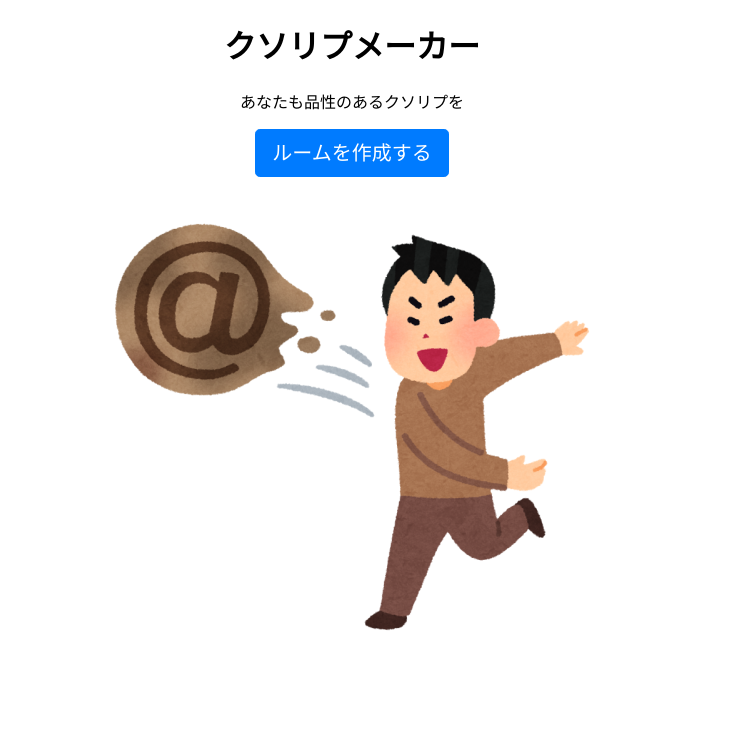
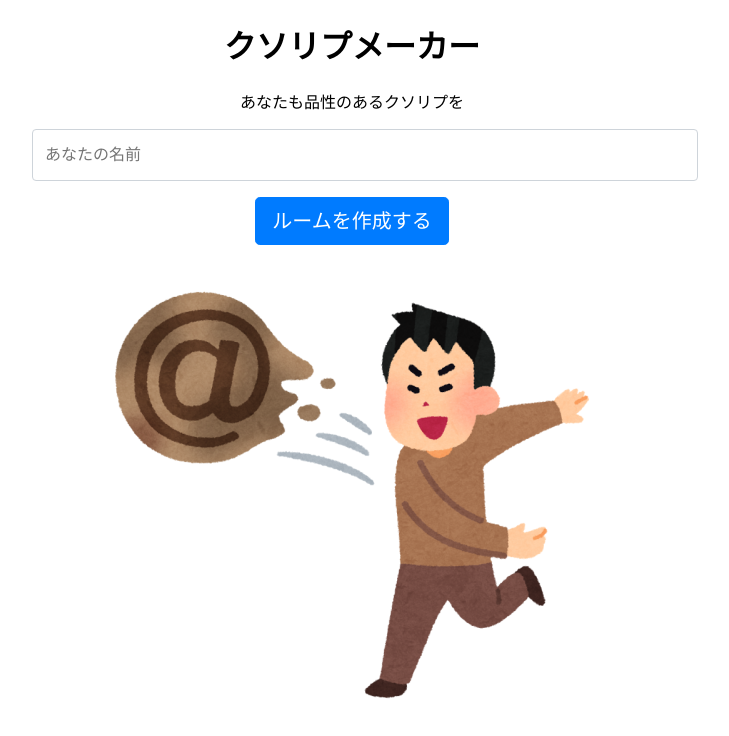
Before and after one commit to t1gerk1ngd0m/kusorip-maker-web, a React (Create React App) app: page / in a window 1280 px wide. Shown: the top 736 px of the page, without its empty margins (288-1017 px from the left). Built offline with nearby package versions, Linux system fonts and the light colour scheme; no server answers.

Commit message:
wip ルーム作成時にメンバーも作成する

```diff
--- a/src/App.css
+++ b/src/App.css
@@ -68,3 +68,27 @@
   line-height: 1.5;
   border-radius: .3rem;
 }
+
+.form-panel {
+  width: 50%;
+  margin: 0 auto;
+}
+
+.form-group {
+  margin-bottom: 1rem;
+}
+
+.form-control {
+  display: block;
+  width: 100%;
+  height: calc(2.25rem + 2px);
+  padding: .375rem .75rem;
+  font-size: 1rem;
+  line-height: 1.5;
+  color: #495057;
+  background-color: #fff;
+  background-clip: padding-box;
+  border: 1px solid #ced4da;
+  border-radius: .25rem;
+  transition: border-color .15s ease-in-out,box-shadow .15s ease-in-out;
+}
--- a/src/App.tsx
+++ b/src/App.tsx
@@ -1,13 +1,21 @@
-import { BrowserRouter as Router, Route } from 'react-router-dom';
+import { BrowserRouter, Route, Switch } from 'react-router-dom';
 import './App.css';
 import TopPage from './TopPage'
+import RoomPage from './RoomPage'
 
 const App = () => {
   return (
     <div className="App">
-      <Router>
-        <Route path='/' component={TopPage}/>
-      </Router>
+      <BrowserRouter>
+        <Switch>
+          <Route exact path='/'>
+            <TopPage/>
+          </Route>
+          <Route path='/rooms/:id'>
+            <RoomPage/>
+          </Route>
+        </Switch>
+      </BrowserRouter>
     </div>
   );
 }
--- /dev/null
+++ b/src/RoomPage.tsx
@@ -0,0 +1,11 @@
+import kusorepMan from './images/kusorep_man.png'
+import './App.css';
+
+const RoomPage = () => {
+  console.log('qqq')
+  return (
+    <div>aaa</div>
+  )
+}
+
+export default RoomPage;
--- a/src/TopPage.tsx
+++ b/src/TopPage.tsx
@@ -1,46 +1,66 @@
+import { useEffect, useState } from 'react';
 import kusorepMan from './images/kusorep_man.png'
 import './App.css';
-import { useQuery, useMutation, gql } from '@apollo/client';
+import { useMutation, gql } from '@apollo/client';
+import { useHistory } from 'react-router-dom';
 
-const ROOMS = gql`
-  query {
-    rooms {
-      nodes {
+type Input = {
+  name: String
+}
+
+const NEW_ROOM_AND_MEMBER = gql`
+  mutation NewRoomAndMember($input: Input) {
+    newRoomAndMember(input: $input) {
+      room {
         id
       }
-    }
-  }
-`;
-
-const NEW_ROOM = gql`
-  mutation {
-    newRoom(input: {}) {
-      room {
-        id
+      member {
+        name
       }
     }
   }
 `;
 
 const TopPage = () => {
-  const { loading, error, data } = useQuery(ROOMS);
-  const [newRoom, { data: mutationData }] = useMutation(NEW_ROOM);
-  console.log(data)
+  const history = useHistory();
+  const [newRoomAndMember, { loading, error, data }] = useMutation(NEW_ROOM_AND_MEMBER);
+  const [organizerName, setOrganizerName] = useState('')
+
+  useEffect(() => {
+    console.log(data)
+    if (!loading && data) history.push(`/rooms/${data.newRoom.room.id}`)
+  }, [loading, data])
   return (
     <>
       <div>
         <h1>クソリプメーカー</h1>
         <p>あなたも品性のあるクソリプを</p>
       </div>
-      <button
-        className="btn btn-blue btn-lg"
-        onClick={(e) => {
-          e.preventDefault();
-          newRoom()
+      <form
+        onSubmit={(e) => {
+          e.preventDefault()
+          newRoomAndMember({variables: {
+            name: organizerName
+          }})
         }}
+        className="form-panel"
       >
-        ルームを作成する
-      </button>
+        <div className="form-group">
+          <input
+            type="text"
+            className="form-control"
+            value={organizerName}
+            onChange={(e) => setOrganizerName(e.target.value)}
+            placeholder="あなたの名前"
+          />
+        </div>
+        <button
+          className="btn btn-blue btn-lg"
+          type="submit"
+        >
+          ルームを作成する
+        </button>
+      </form>
       <div><img src={kusorepMan} alt="クソリプマン"/></div>
     </>
   );
```
